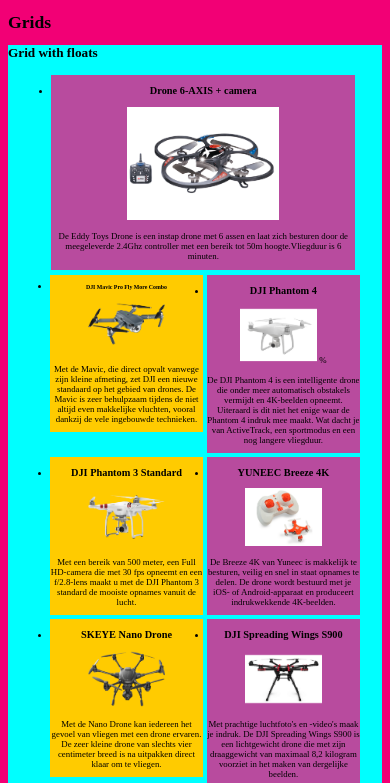
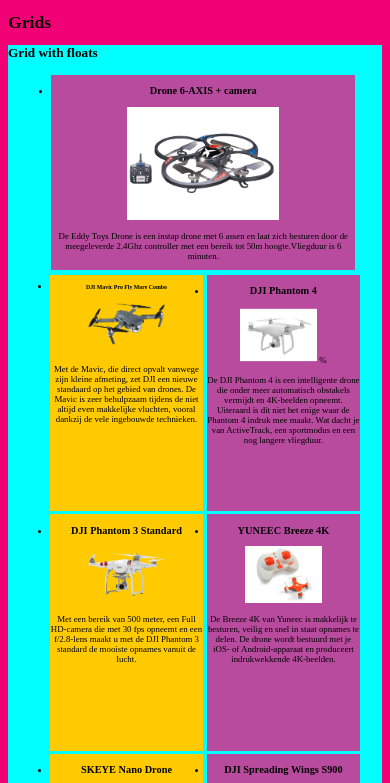
Before and after one commit to gshuraiki/HTML-CSS, a plain HTML site: page week02/homework/index.html in a window 390 px wide. Shown: the top 783 px of the page. Drawn offline with Linux system fonts and the light colour scheme.

Commit message:
Update style.css

```diff
--- a/week02/homework/style.css
+++ b/week02/homework/style.css
@@ -124,7 +124,7 @@
   float: left;
   margin:0.5%;
   width: 46%;
-  height: auto;
+  height: 28vh;
   text-align: center;
   }
 }
```
